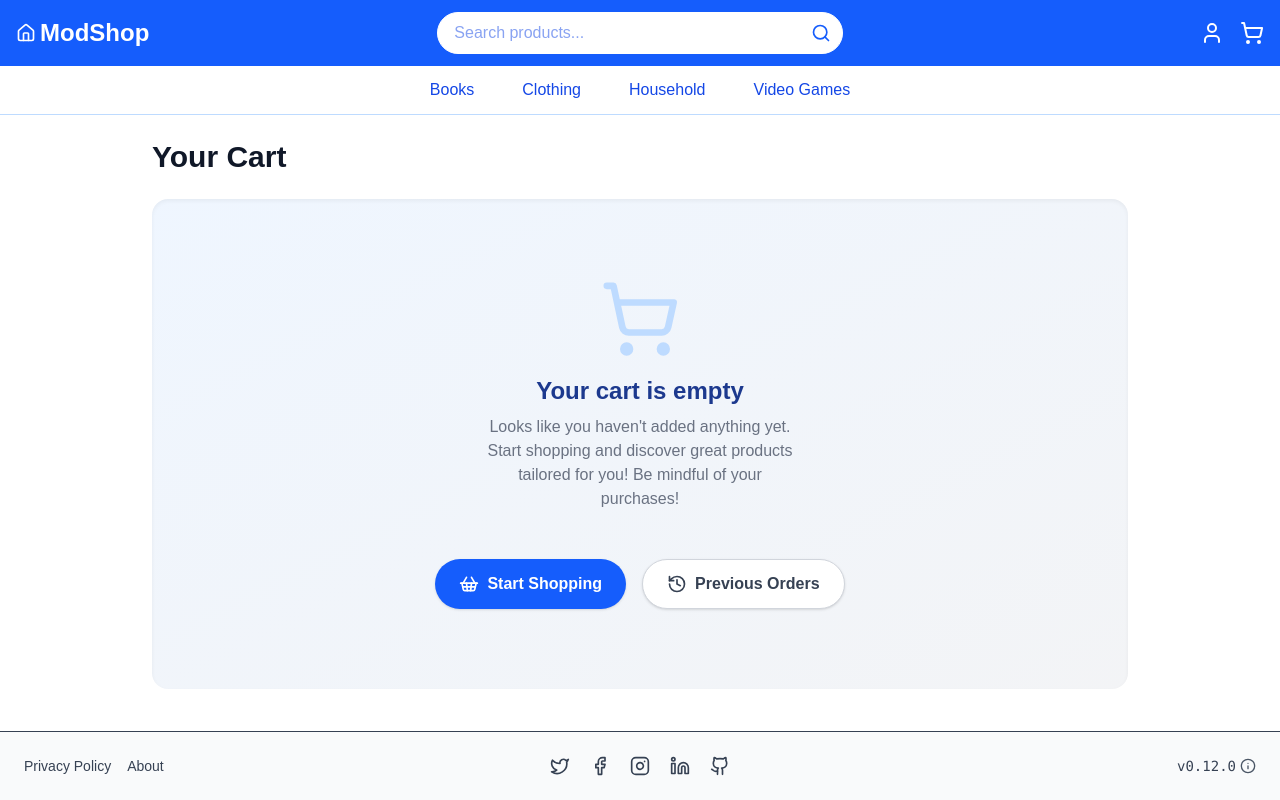
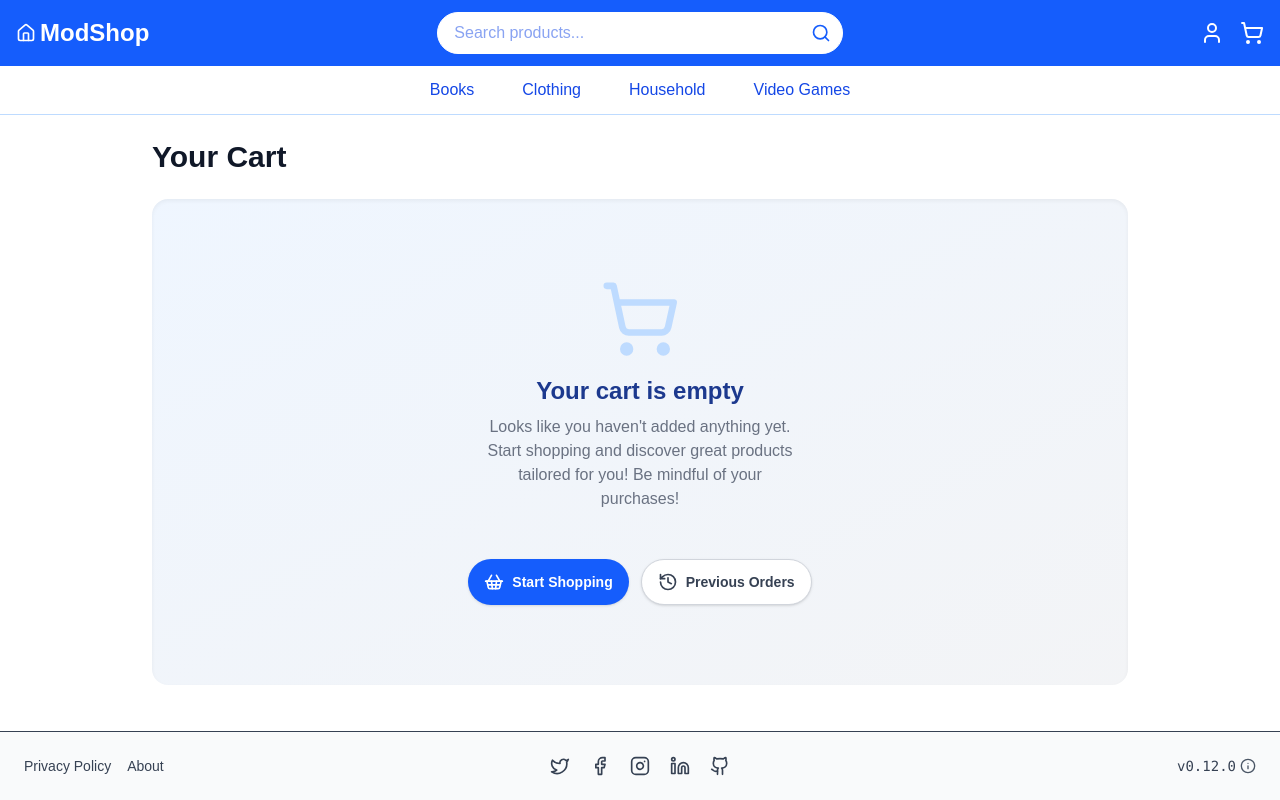
Before and after one commit to alemoraru/modshop, a Next.js app: page /cart in a window 1280 px wide. Built offline with nearby package versions, Linux system fonts and the light colour scheme; a web font is replaced by a local one.

Commit message:
Improve empty cart ui/ux

```diff
--- a/src/app/cart/page.tsx
+++ b/src/app/cart/page.tsx
@@ -229,16 +229,20 @@ export default function CartPage() {
                                 your purchases!
                             </p>
                         </div>
-                        <div className="flex gap-4">
+                        <div
+                            className="flex flex-col w-full max-w-xs gap-3 sm:flex-row sm:justify-center sm:max-w-none">
                             <Link
                                 href="/"
-                                className="bg-blue-600 text-white px-6 py-3 rounded-full font-semibold shadow hover:bg-blue-700 transition flex items-center gap-2"
+                                className="bg-blue-600 text-white px-4 py-3 rounded-full font-semibold shadow
+                                hover:bg-blue-700 transition flex items-center gap-2 text-base sm:text-sm w-full sm:w-auto justify-center"
                             >
                                 <ShoppingBasket className="w-5 h-5"/> Start Shopping
                             </Link>
                             <Link
                                 href="/profile"
-                                className="bg-white border border-gray-300 text-gray-700 px-6 py-3 rounded-full font-semibold shadow hover:bg-gray-100 transition flex items-center gap-2"
+                                className="bg-white border border-gray-300 text-gray-700 px-4 py-3 rounded-full
+                                font-semibold shadow hover:bg-gray-100 transition flex items-center gap-2 text-base
+                                sm:text-sm w-full sm:w-auto justify-center"
                             >
                                 <History className="w-5 h-5"/> Previous Orders
                             </Link>
```
